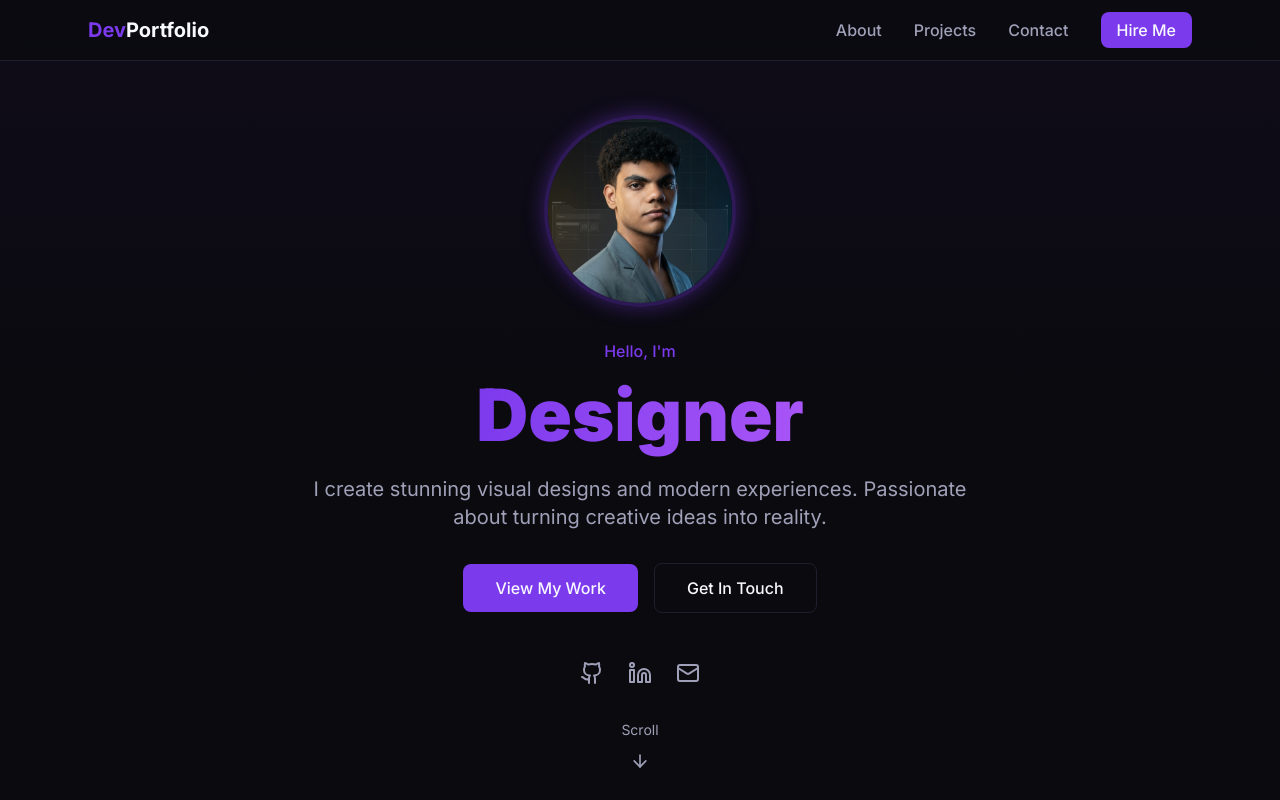
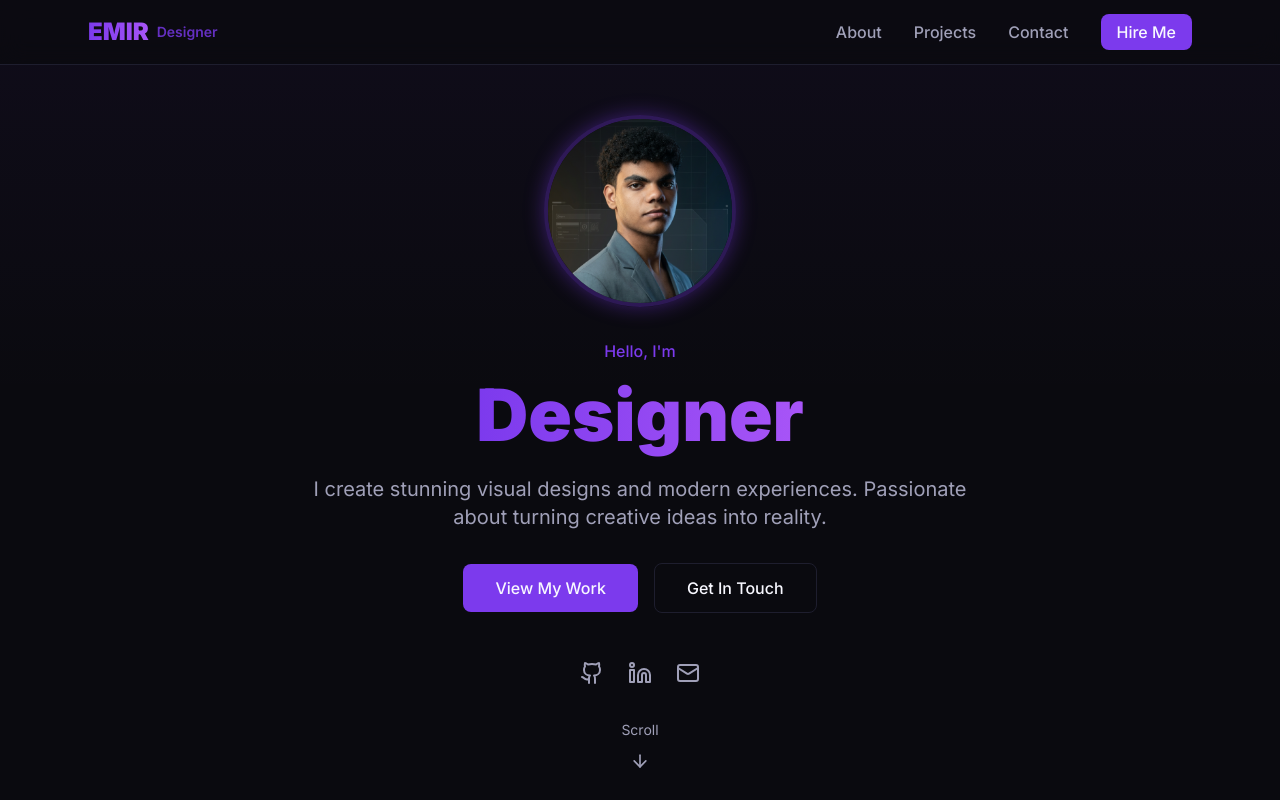
Before and after one commit to omier-365/d-Temp-portfolio, a Next.js app: page / in a window 1280 px wide. Shown: the top 800 px of the page. Built offline with nearby package versions, Linux system fonts and the light colour scheme.

Commit message:
تحديث Navbar - إضافة اسم عمير بخط عريض ومميز

```diff
--- a/components/navbar.tsx
+++ b/components/navbar.tsx
@@ -16,8 +16,13 @@
   return (
     <header className="fixed top-0 left-0 right-0 z-50 bg-background/80 backdrop-blur-md border-b border-border">
       <nav className="max-w-6xl mx-auto px-6 py-4 flex items-center justify-between">
-        <a href="/" className="text-xl font-bold text-foreground">
-          <span className="text-primary">Dev</span>Portfolio
+        <a href="/" className="flex items-center gap-2 group">
+          <span className="text-2xl font-black bg-gradient-to-r from-primary to-accent bg-clip-text text-transparent">
+            EMIR
+          </span>
+          <span className="text-sm font-semibold text-primary/80 group-hover:text-primary transition-colors">
+            Designer
+          </span>
         </a>
 
         {/* Desktop Navigation */}
```
